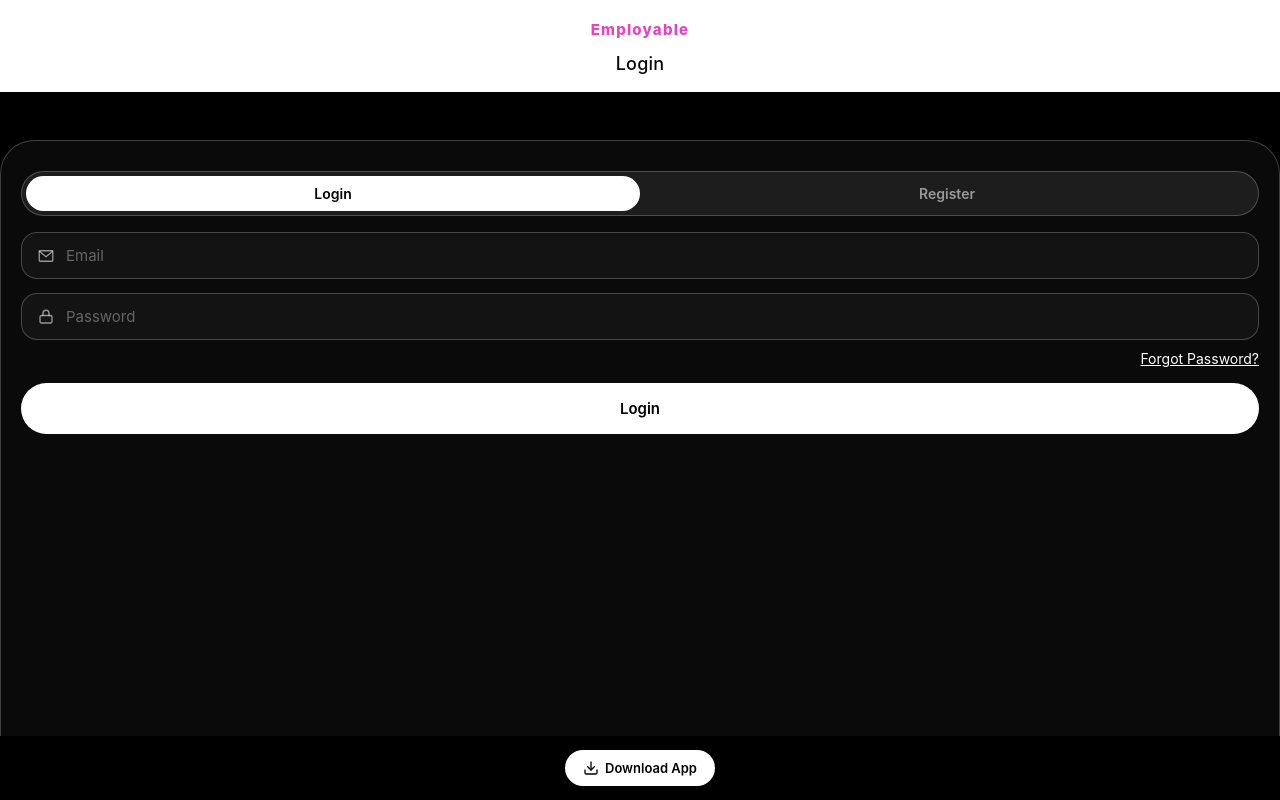
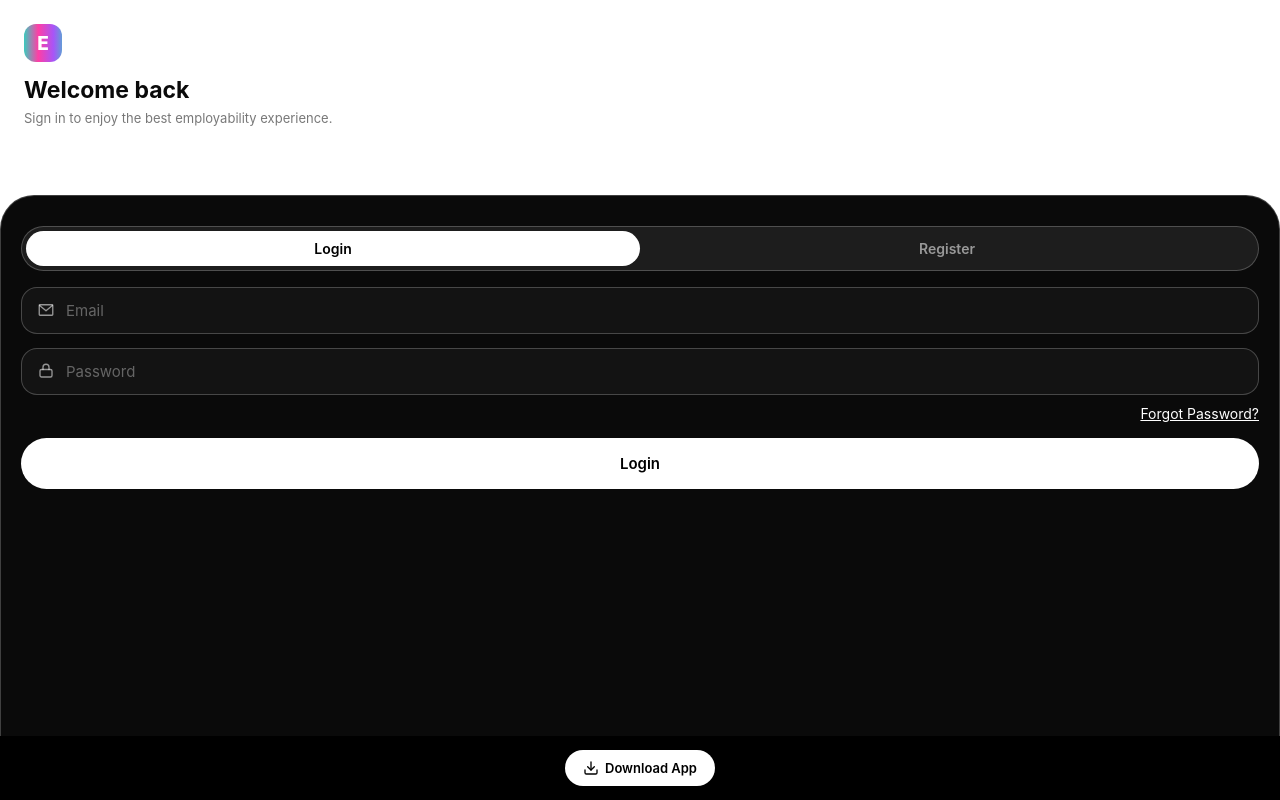
Before and after one commit to dsgnrcoza/mobile-employable, a Flask app: page /login in a window 1280 px wide. Run offline with Flask 3, Linux system fonts and the light colour scheme; some libraries are stand-ins or nearby versions.

Commit message:
Fix white/card corner mismatch, redesign auth header (#30)
The card's rounded top corners cut away from the box, exposing
whatever sits behind them -- since .auth-card had no background of
its own, that fell through to the shell's black instead of the white
header wrapping around the curve. Gives .auth-card a white background
so the corner reads as one continuous curve instead of a black notch.

Also replaces the plain centered "Login"/"Sign Up" title with a small
animated-gradient logo badge plus a proper left-aligned heading and
subtitle, matching the fuller header treatment from earlier designs
but restyled for the white background.

Co-authored-by: Claude <noreply@anthropic.com>

```diff
--- a/static/css/style.css
+++ b/static/css/style.css
@@ -138,6 +138,13 @@ a {
   flex-direction: column;
   width: 100%;
   min-height: 0;
+  /* The card below has rounded top corners, which "cut away" from its
+     own top-left/top-right corners -- whatever sits behind the card
+     shows through that cut-away sliver. Matching the header's white
+     here (rather than leaving it to fall through to .auth-shell's
+     black) makes the header read as wrapping smoothly around the
+     card's curve instead of the curve exposing a black notch. */
+  background: #fff;
 }
 
 /* ---------- Login / Register tab switcher ---------- */
@@ -170,8 +177,8 @@ a {
 
 .auth-visual {
   flex-shrink: 0;
-  padding: 20px 24px 18px;
-  text-align: center;
+  padding: 24px 24px 20px;
+  text-align: left;
   background: #fff;
 }
 
@@ -191,18 +198,23 @@ a {
    through that loop point too. Pink/purple/turquoise only -- an earlier
    navy stop was too close to black to read against dark backgrounds. */
 .splash-logo,
-.auth-wordmark {
+.auth-wordmark,
+.auth-badge {
   background: linear-gradient(
     90deg,
     #ff3ea5, #a855f7, #2dd4bf,
     #ff3ea5, #a855f7, #2dd4bf
   );
   background-size: 200% auto;
+  animation: brand-gradient-shift 8s linear infinite;
+}
+
+.splash-logo,
+.auth-wordmark {
   -webkit-background-clip: text;
   background-clip: text;
   color: transparent;
   -webkit-text-fill-color: transparent;
-  animation: brand-gradient-shift 8s linear infinite;
 }
 
 @keyframes brand-gradient-shift {
@@ -214,16 +226,36 @@ a {
   }
 }
 
-/* Page title (Login / Sign Up) sits centered in the white area above
-   the card, in place of the old left-aligned headline + subtext. */
-.auth-page-title {
+/* Small logo mark on the login/signup header -- same animated gradient
+   as the wordmark, just as a filled badge behind a single letter
+   instead of clipped through text. */
+.auth-badge {
+  display: flex;
+  align-items: center;
+  justify-content: center;
+  width: 38px;
+  height: 38px;
+  border-radius: 12px;
+  font-size: 19px;
+  font-weight: 800;
+  color: #fff;
+  margin-bottom: 14px;
+}
+
+.auth-heading {
   display: block;
-  text-align: center;
-  font-size: 18px;
-  font-weight: 500;
-  letter-spacing: 0.01em;
+  font-size: 23px;
+  font-weight: 700;
+  line-height: 1.25;
   color: #0a0a0a;
-  margin-top: 14px;
+}
+
+.auth-subheading {
+  display: block;
+  font-size: 13px;
+  line-height: 1.4;
+  color: rgba(10, 10, 10, 0.55);
+  margin-top: 4px;
 }
 
 .auth-form-side {
--- a/templates/login.html
+++ b/templates/login.html
@@ -5,8 +5,9 @@
   <div class="auth-card">
 
     <div class="auth-visual">
-      <div class="auth-wordmark">Employable<span class="dot">.</span></div>
-      <span class="auth-page-title">Login</span>
+      <div class="auth-badge">E</div>
+      <span class="auth-heading">Welcome back</span>
+      <span class="auth-subheading">Sign in to enjoy the best employability experience.</span>
     </div>
 
     <div class="auth-form-side">
--- a/templates/signup.html
+++ b/templates/signup.html
@@ -5,8 +5,9 @@
   <div class="auth-card">
 
     <div class="auth-visual">
-      <div class="auth-wordmark">Employable<span class="dot">.</span></div>
-      <span class="auth-page-title">Sign Up</span>
+      <div class="auth-badge">E</div>
+      <span class="auth-heading">Create your account</span>
+      <span class="auth-subheading">Sign up to enjoy the best employability experience.</span>
     </div>
 
     <div class="auth-form-side">
```
